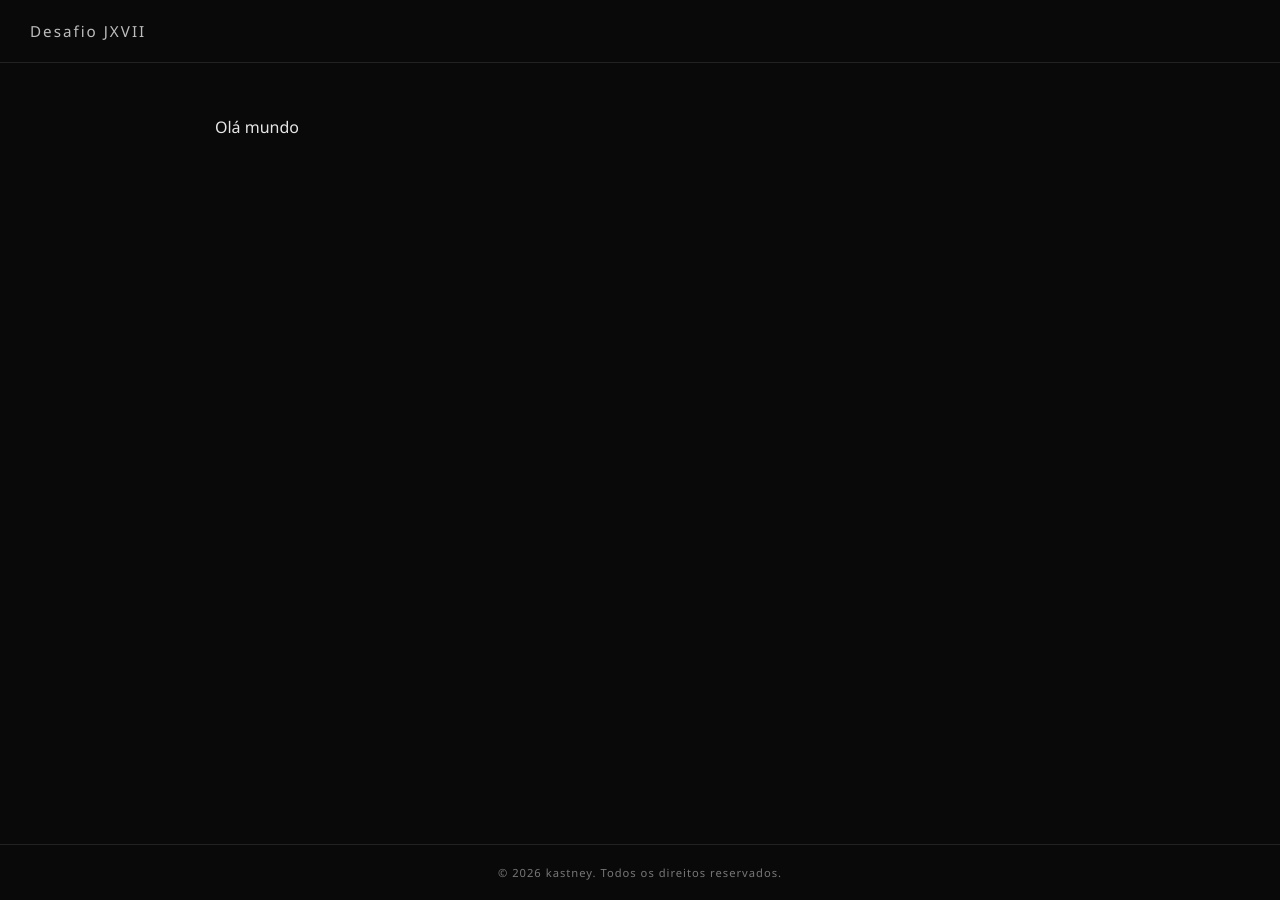
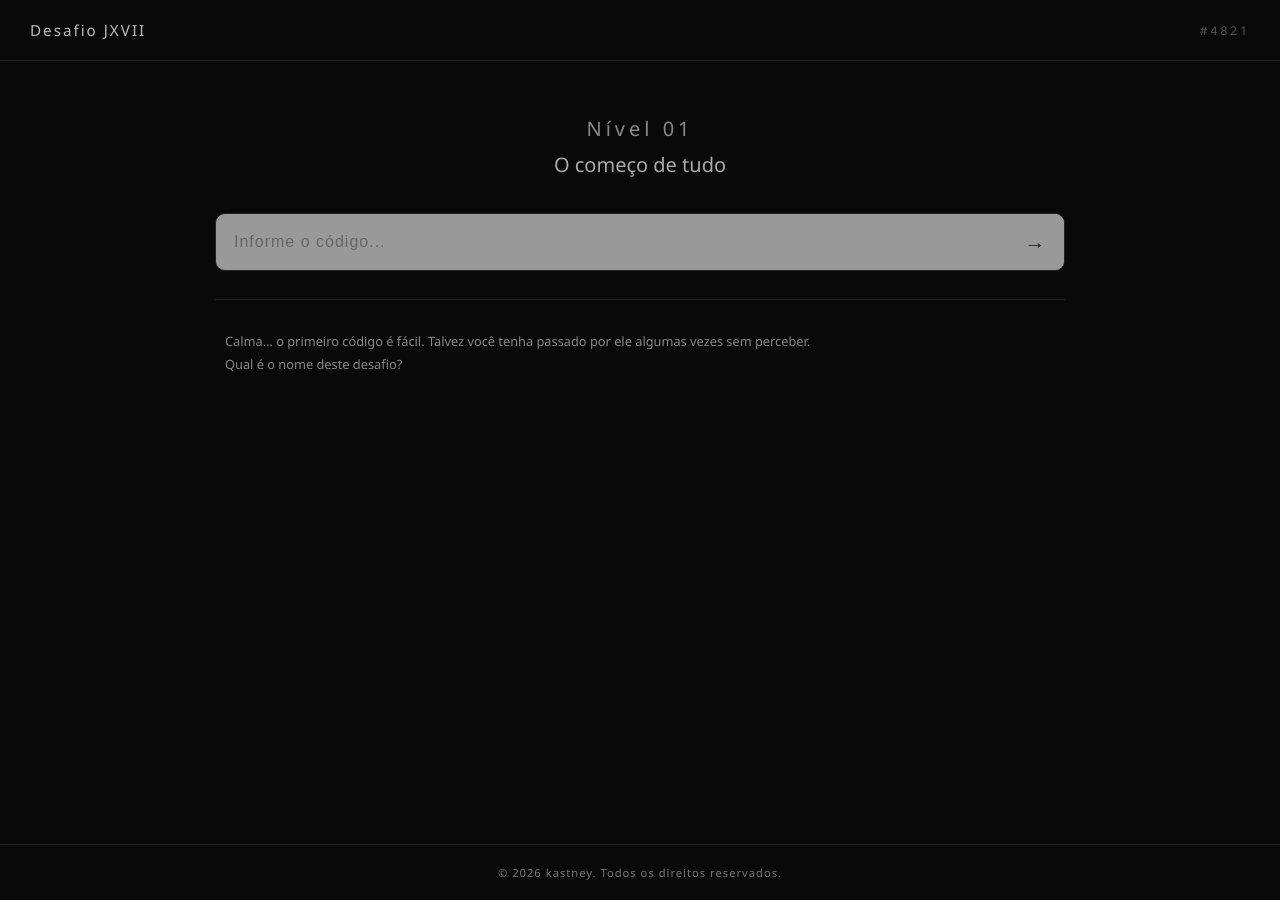
Before and after one commit to arkhiva/jxvii, a Jekyll site: the page built from site/index.md, in a window 1280 px wide. Built offline with Jekyll 4.4.1, drawn with Linux system fonts in a browser that asks for light colours.

Commit message:
✨ feat - Create first levels

```diff
--- a/site/_config.yml
+++ b/site/_config.yml
@@ -1,7 +1,12 @@
-# bundle exec jekyll serve
+# bundle exec jekyll serve --livereload
 
 # General settings
 site_title: "Desafio JXVII"
+
+# Collections settings
+collections:
+  levels:
+    output: true
 
 # Styles settings
 sass:
--- a/site/_layouts/default.html
+++ b/site/_layouts/default.html
@@ -14,6 +14,11 @@ layout: compress
     <body>
         <header>
             <span class="brand">{{site.site_title}}</span>
+            {% if page.reference %}
+                <span class="reference">
+                    #{{ page.reference }}
+                </span>
+            {% endif %}
         </header>
 
         <main>
--- /dev/null
+++ b/site/_layouts/level.html
@@ -0,0 +1,51 @@
+---
+layout: default
+---
+
+<section class="level-header">
+    <h1>Nível {{ page.level }}</h1>
+    <p>{{ page.title }}</p>
+</section>
+
+<section class="level-input">
+    <div class="code-box">
+        <input id="code" type="text" placeholder="Informe o código..." autocomplete="off" spellcheck="false">
+        <button id="submit" type="button">→</button>
+    </div>
+</section>
+
+<section class="level-status"></section>
+
+<section class="level-challenge">
+    {{ content }}
+</section>
+
+{% if page.reward %}
+    <div id="success-popup" class="popup hidden">
+        <div class="popup-window">
+            <h2>{{ page.reward.title }}</h2>
+            <p class="reward-description">{{ page.reward.message }}</p>
+            {% if page.reward.qrcode %}
+                <img class="reward-qrcode" src="{{ page.reward.qrcode | relative_url }}" alt="QR Code da recompensa">
+            {% endif %}
+            {% if page.reward.ticket %}
+                <div class="reward-ticket">
+                    <span>Código do ticket</span>
+                    <code>{{ page.reward.ticket }}</code>
+                </div>
+            {% endif %}
+            {% if page.next_level %}
+                <a class="button" href="{{ page.next_level | relative_url }}">Próximo desafio →</a>
+            {% endif %}
+        </div>
+    </div>
+{% endif %}
+
+<script>
+    const levelData = {
+        answers: {{ page.answers | default: empty | jsonify }},
+        hints: {{ page.hints | default: empty | jsonify }}
+    };
+</script>
+
+<script src="{{ '/assets/js/level.js' | relative_url }}"></script>
--- a/site/assets/css/style.scss
+++ b/site/assets/css/style.scss
@@ -15,7 +15,7 @@ body {
     min-height: 100vh;
     display: flex;
     flex-direction: column;
-    background-color: #090909;
+    background: #090909;
     color: #e6e6e6;
     font-family: "Segoe UI", Arial, sans-serif;
 }
@@ -25,19 +25,29 @@ body {
 ========================= */
 
 header {
+    display: flex;
+    align-items: center;
+    justify-content: space-between;
     padding: 20px 30px;
     border-bottom: 1px solid #222;
 
     .brand {
-        font-size: 0.95rem;
+        color: #bdbdbd;
+        font-size: .95rem;
+        font-weight: 400;
         letter-spacing: 2px;
-        color: #bdbdbd;
-        font-weight: 400;
+    }
+
+    .reference {
+        color: #555;
+        font-size: .75rem;
+        letter-spacing: 3px;
+        user-select: none;
     }
 }
 
 /* =========================
-   Content
+   Main
 ========================= */
 
 main {
@@ -50,14 +60,262 @@ main {
 }
 
 /* =========================
+   Level Header
+========================= */
+
+.level-header {
+    margin-bottom: 30px;
+    text-align: center;
+
+    h1 {
+        color: #888;
+        font-size: 1.25rem;
+        font-weight: 100;
+        letter-spacing: 4px;
+    }
+
+    p {
+        color: #aaa;
+        font-size: 1.25rem;
+        font-weight: 500;
+    }
+}
+
+/* =========================
+   Level Input
+========================= */
+
+.level-input {
+    .code-box {
+        display: flex;
+        align-items: center;
+        overflow: hidden;
+        background: #999;
+        border: 1px solid #222;
+        border-radius: 10px;
+
+        transition:
+            border-color .25s,
+            box-shadow .25s;
+
+        &:focus-within {
+            border-color: #666;
+            box-shadow: 0 0 0 3px rgba(255,255,255,.05);
+        }
+    }
+
+    input {
+        flex: 1;
+        padding: 16px 18px;
+        background: transparent;
+        border: none;
+        outline: none;
+        color: #222;
+        font-size: 1rem;
+        letter-spacing: 1px;
+
+        &::placeholder {
+            color: #666;
+            letter-spacing: 1px;
+        }
+    }
+
+    button {
+        width: 58px;
+        height: 56px;
+        display: flex;
+        align-items: center;
+        justify-content: center;
+        background: #999;
+        border: none;
+        color: #222;
+        font-size: 1.3rem;
+
+        cursor: pointer;
+
+        transition:
+            background-color .2s,
+            color .2s,
+            transform .2s;
+
+        &:hover {
+            background: #6f008e;
+            color: white;
+        }
+
+        &:active {
+            transform: scale(.96);
+        }
+    }
+}
+
+/* =========================
+   Level Status
+========================= */
+
+.level-status {
+    min-height: 28px;
+    padding: 0 10px;
+    font-size: .8rem;
+
+    &.error {
+        color: #ff6464;
+    }
+
+    &.warning {
+        color: #ffc857;
+    }
+}
+
+/* =========================
+   Challenge
+========================= */
+
+.level-challenge {
+    padding: 30px 10px;
+    border-top: 1px solid #222;
+    color: #888;
+    font-size: 0.8rem;
+}
+
+.secret-code {
+    color: #1a1a1a;
+}
+
+.secret-area {
+    margin-top: 120px;
+}
+
+.textcode {
+    letter-spacing: 1px;
+    font-size: 0.9rem;
+    font-weight: 300;
+}
+
+/* =========================
+   Popup
+========================= */
+
+.popup {
+    position: fixed;
+    inset: 0;
+    display: flex;
+    align-items: center;
+    justify-content: center;
+    background: rgba(0,0,0,.75);
+    backdrop-filter: blur(4px);
+    z-index: 1000;
+
+    &.hidden {
+        display: none;
+    }
+}
+
+.popup-window {
+    width: 100%;
+    max-width: 500px;
+    margin: 20px;
+    padding: 35px;
+    background: #222;
+    border-radius: 15px;
+    text-align: center;
+
+    h2 {
+        margin-bottom: 12px;
+        color: #ddd;
+        font-size: 1.2rem;
+        font-weight: 400;
+        letter-spacing: 2px;
+    }
+}
+
+/* ---------- Popup Description ---------- */
+
+.reward-description {
+    margin-bottom: 30px;
+    color: #888;
+    line-height: 1.8;
+    font-size: .8rem;
+}
+
+/* ---------- QR Code ---------- */
+
+.reward-qrcode {
+    display: block;
+    width: 220px;
+    height: 220px;
+    margin: 0 auto 25px;
+    background: white;
+    border-radius: 10px;
+    object-fit: contain;
+}
+
+/* ---------- Ticket ---------- */
+
+.reward-ticket {
+    margin-bottom: 30px;
+    padding: 18px;
+    background: #181818;
+    border: 1px solid #333;
+    border-radius: 10px;
+
+    .label {
+        display: block;
+        margin-bottom: 8px;
+        color: #777;
+        font-size: .75rem;
+        letter-spacing: 2px;
+        text-transform: uppercase;
+    }
+
+    code {
+        display: block;
+        color: #ddd;
+        font-size: 1rem;
+        letter-spacing: 2px;
+        font-family:
+            Consolas,
+            "Courier New",
+            monospace;
+    }
+}
+
+/* ---------- Popup Button ---------- */
+
+.popup-window {
+    .button {
+        display: inline-block;
+        padding: 12px 24px;
+        background: #280056;
+        border: 1px solid #333;
+        border-radius: 6px;
+        color: #ddd;
+        text-decoration: none;
+
+        cursor: pointer;
+
+        transition:
+            background-color .2s,
+            border-color .2s,
+            color .2s;
+
+        &:hover {
+            background: #14002a;
+            border-color: #444;
+            color: white;
+        }
+    }
+}
+
+/* =========================
    Footer
 ========================= */
 
 footer {
     padding: 20px 30px;
+    border-top: 1px solid #222;
     text-align: center;
-    border-top: 1px solid #222;
     color: #777;
-    font-size: 0.7rem;
+    font-size: .7rem;
     letter-spacing: 1px;
 }
--- /dev/null
+++ b/site/assets/js/level.js
@@ -0,0 +1,94 @@
+const input = document.querySelector("#code");
+const submit = document.querySelector("#submit");
+const status = document.querySelector(".level-status");
+const popup = document.querySelector("#success-popup");
+
+function normalize(value) {
+    return value
+        .trim()
+        .toUpperCase()
+        .replace(/\s+/g, "");
+}
+
+function showStatus(type, message) {
+    if (!status) {
+        return;
+    }
+
+    status.className = "level-status";
+
+    if (type) {
+        status.classList.add(type);
+    }
+
+    status.textContent = message ?? "";
+}
+
+function checkCode() {
+    // Limpa qualquer mensagem anterior
+    showStatus();
+
+    const value = normalize(input.value);
+
+    // Campo vazio
+    if (!value) {
+        return;
+    }
+
+    // Resposta correta
+    for (const answer of levelData.answers) {
+        if (value === normalize(answer)) {
+            openSuccessPopup();
+            return;
+        }
+    }
+
+    // Procura dicas
+    for (const hint of levelData.hints) {
+        for (const trigger of hint.triggers) {
+            if (value === normalize(trigger)) {
+                showStatus(hint.type, hint.message);
+                return;
+            }
+        }
+    }
+
+    // Nenhuma resposta encontrada
+    showStatus("error", "Código incorreto.");
+}
+
+function openSuccessPopup() {
+    if (!popup) {
+        return;
+    }
+
+    input.value = "";
+    input.disabled = true;
+    submit.disabled = true;
+    popup.classList.remove("hidden");
+    const button = popup.querySelector(".button");
+
+    if (button) {
+        button.focus();
+    }
+}
+
+if (input) {
+    input.addEventListener("input", () => {
+        if (status.textContent) {
+            showStatus();
+        }
+    });
+
+    input.addEventListener("keydown", event => {
+        if (event.key === "Enter") {
+            checkCode();
+        }
+    });
+}
+
+if (submit) {
+    submit.addEventListener("click", () => {
+        checkCode();
+    });
+}
--- a/site/index.md
+++ b/site/index.md
@@ -1,5 +1,39 @@
 ---
-layout: default
+layout: level
+
+level: "01"
+reference: "4821"
+title: "O começo de tudo"
+
+answers:
+  - "DESAFIO JXVII"
+  - "JXVII"
+
+hints:
+  - triggers:
+      - "JXVI"
+      - "XVII"
+    type: warning
+    message: "Quase... você encontrou uma parte do segredo."
+  - triggers:
+      - "Desafio"
+    type: warning
+    message: "Boa tentativa. Agora falta descobrir qual desafio é esse."
+
+reward:
+  title: "Primeira porta aberta!"
+  message: >
+    Muito bem.
+    Você descobriu como os desafios funcionam.
+    Mas isso foi apenas o começo.<br>
+    Ah, e sobre esse QR Code... ignora ele por enquanto hahaha.
+    Confia, uma hora vai fazer sentido.
+  qrcode: "/assets/rewards/01.png"
+  ticket: "JXVII-4D9A-81BC"
+
+next_level: "/zgwElFD879J4"
 ---
 
-Olá mundo
+Calma... o primeiro código é fácil.
+Talvez você tenha passado por ele algumas vezes sem perceber.<br>
+Qual é o nome deste desafio?
```
Also changed, not shown: site/_levels/02.md (added, +35 -0 lines), site/_levels/03.md (added, +41 -0 lines).
